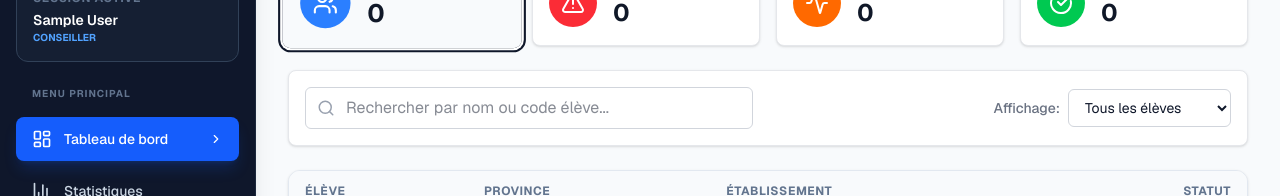
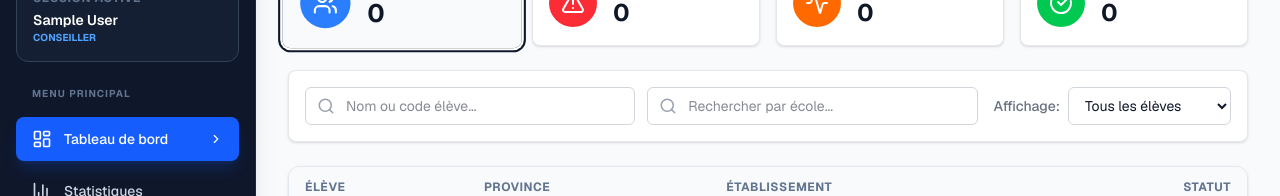
Before and after one commit to sousdivisionosp-bit/dnosp, a Next.js app: page /dashboard in a window 1280 px wide. Shown: the part 156-352 px from the top of the page. Built offline with nearby package versions, Linux system fonts and the light colour scheme; no server answers; the database is empty; sample sign-in values are in the browser's storage.

Commit message:
Add school search functionality

```diff
--- a/src/components/DashboardClient.tsx
+++ b/src/components/DashboardClient.tsx
@@ -24,6 +24,7 @@ interface DashboardStatsProps {
 export default function DashboardClient({ students, isAdmin }: DashboardStatsProps) {
   const [filter, setFilter] = useState("all");
   const [search, setSearch] = useState("");
+  const [schoolSearch, setSchoolSearch] = useState("");
   const [deletingId, setDeletingId] = useState<string | null>(null);
 
   const handleDelete = async (id: string, name: string) => {
@@ -64,7 +65,9 @@ export default function DashboardClient({ students, isAdmin }: DashboardStatsPro
     const matchesSearch = fullName.includes(search.toLowerCase()) ||
                          s.codeEleve?.toLowerCase().includes(search.toLowerCase());
 
-    return matchesFilter && matchesSearch;
+    const matchesSchool = s.etablissement?.toLowerCase().includes(schoolSearch.toLowerCase());
+
+    return matchesFilter && matchesSearch && matchesSchool;
   });
 
   return (
@@ -106,19 +109,31 @@ export default function DashboardClient({ students, isAdmin }: DashboardStatsPro
       </div>
 
       {/* Filters and Search */}
-      <div className="flex flex-col md:flex-row md:items-center justify-between gap-4 bg-white p-4 rounded-lg shadow-sm border border-gray-200">
+      <div className="flex flex-col lg:flex-row lg:items-center justify-between gap-4 bg-white p-4 rounded-lg shadow-sm border border-gray-200">
+        <div className="flex flex-col md:flex-row gap-3 flex-grow">
           <div className="relative flex-grow max-w-md">
             <Search className="absolute left-3 top-1/2 -translate-y-1/2 text-gray-400" size={18} />
             <input
               type="text"
-            placeholder="Rechercher par nom ou code élève..."
-            className="pl-10 pr-4 py-2 w-full border border-gray-300 rounded-md focus:ring-2 focus:ring-blue-500 focus:border-blue-500 outline-none"
+              placeholder="Nom ou code élève..."
+              className="pl-10 pr-4 py-2 w-full border border-gray-300 rounded-md focus:ring-2 focus:ring-blue-500 focus:border-blue-500 outline-none text-sm"
               value={search}
               onChange={(e) => setSearch(e.target.value)}
             />
           </div>
+          <div className="relative flex-grow max-w-md">
+            <Search className="absolute left-3 top-1/2 -translate-y-1/2 text-gray-400" size={18} />
+            <input
+              type="text"
+              placeholder="Rechercher par école..."
+              className="pl-10 pr-4 py-2 w-full border border-gray-300 rounded-md focus:ring-2 focus:ring-blue-500 focus:border-blue-500 outline-none text-sm"
+              value={schoolSearch}
+              onChange={(e) => setSchoolSearch(e.target.value)}
+            />
+          </div>
+        </div>
         <div className="flex items-center space-x-2">
-          <span className="text-sm text-gray-500 font-medium">Affichage:</span>
+          <span className="text-sm text-gray-500 font-medium whitespace-nowrap">Affichage:</span>
           <select
             className="border border-gray-300 rounded-md px-3 py-2 text-sm outline-none focus:ring-2 focus:ring-blue-500"
             value={filter}
```
Lines whose indentation alone changed are shown as unchanged.
